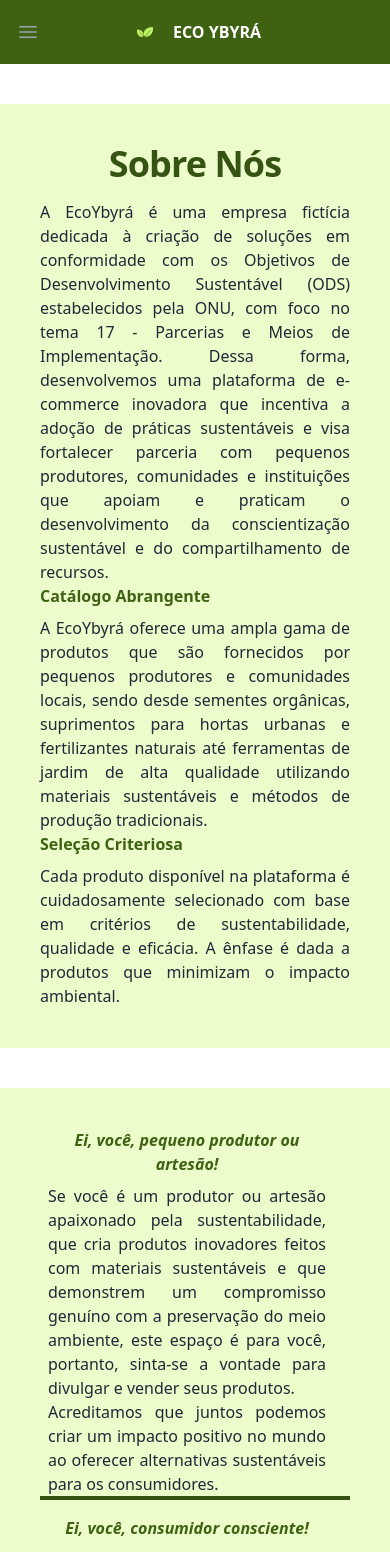
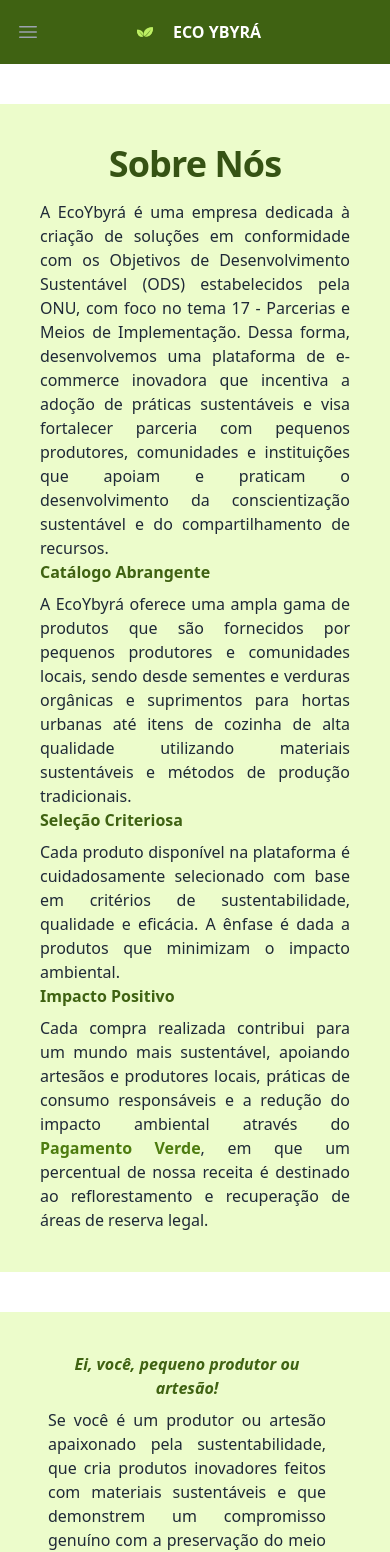
Before and after one commit to Projeto-EcoYbyra/Frontend, a React app: page /SobreNos in a window 390 px wide. Shown: the top 1552 px of the page. Built offline with nearby package versions, Linux system fonts and the light colour scheme; the HTML template or start-up script is replaced by a standard one.

Commit message:
atualizações carrinho e sobreNos

```diff
--- a/src/components/navBar/NavBar.tsx
+++ b/src/components/navBar/NavBar.tsx
@@ -179,18 +179,6 @@ function Navbar() {
                           </Menu.Item>
                           <Menu.Item>
                             {({ active }) => (
-                              <Link to='/cadastro' className='hover:underline'>
-                              <a
-                                href="#"
-                                className={classNames(active ? 'bg-gray-100' : '', 'block px-4 py-2 text-sm text-gray-700')}
-                              >
-                                Cadastrar
-                              </a>
-                            </Link>
-                            )}
-                          </Menu.Item>
-                          <Menu.Item>
-                            {({ active }) => (
                               <Link to='' onClick={logout} className='hover:underline'>
                                 <a
                                   href="#"
@@ -219,7 +207,7 @@ function Navbar() {
                       as="a"
                       href={item.href}
                       className={classNames(
-                        item.current ? 'bg-gray-900 text-white' : 'text-gray-300 hover:bg-gray-700 hover:text-white',
+                        item.current ? 'bg-gray-900 text-white' : 'text-gray-300 hover:bg-lime-100 hover:text-black',
                         'block rounded-md px-3 py-2 text-base font-medium'
                       )}
                       aria-current={item.current ? 'page' : undefined}
--- a/src/components/produto/cardProdutos/CardProdutos.tsx
+++ b/src/components/produto/cardProdutos/CardProdutos.tsx
@@ -37,6 +37,9 @@ function CardProdutos({ prod, isPerfil}: CardProdutoProps) {
                             maximumFractionDigits: 2,
                         }).format(prod.preco)}
                 </p>
+                {
+                  isAdmin === false ? (
+                    <>
                       <button className="items-center px-3 py-2 text-sm font-medium text-center text-white bg-[#3f6212] hover:text-black transition-all duration-300 ease-in-out rounded-lg hover:bg-[#bef264] focus:outline-none dark:bg-verde_claro2 dark:hover:bg-white dark:hover:text-black"
                         onClick={() => {
                         adicionarProduto(prod)
@@ -45,6 +48,10 @@ function CardProdutos({ prod, isPerfil}: CardProdutoProps) {
                         }}>
                         Adicionar 🛒
                       </button>
+                    </>
+                  ) : (<></>)
+                }
+
 
               </>
             ) : (
--- a/src/pages/sobreNos/SobreNos.tsx
+++ b/src/pages/sobreNos/SobreNos.tsx
@@ -7,7 +7,7 @@ function SobreNos() {
                 <div className="mx-auto max-w-screen-sm text-justify">
                     <h2 className="text-center mb-4 text-4xl tracking-tight font-extrabold text-lime-900 dark:text-white">Sobre Nós</h2>
                     <p className="font-normal text-gray-800 lg:mb-6 sm:text-xl dark:text-gray-400">
-                        A EcoYbyrá é uma empresa fictícia dedicada à criação de soluções em conformidade com os Objetivos de Desenvolvimento Sustentável (ODS) estabelecidos pela ONU,
+                        A EcoYbyrá é uma empresa dedicada à criação de soluções em conformidade com os Objetivos de Desenvolvimento Sustentável (ODS) estabelecidos pela ONU,
                         com foco no tema 17 - Parcerias e Meios de Implementação.
                         Dessa forma, desenvolvemos uma plataforma de e-commerce inovadora que incentiva a adoção de práticas
                         sustentáveis e visa fortalecer parceria com pequenos produtores, comunidades e instituições que apoiam e
@@ -16,13 +16,19 @@ function SobreNos() {
                     <p className="font-normal text-gray-800 lg:mb-6 sm:text-xl dark:text-gray-400">
                         <h3 className='font-bold  text-lime-800 mb-2'>Catálogo Abrangente</h3>
                         A EcoYbyrá oferece uma ampla gama de produtos que são fornecidos por pequenos produtores e comunidades locais,
-                        sendo desde sementes orgânicas, suprimentos para hortas urbanas e fertilizantes naturais até
-                        ferramentas de jardim de alta qualidade utilizando materiais sustentáveis e métodos de produção tradicionais.
+                        sendo desde sementes e verduras orgânicas e suprimentos para hortas urbanas até
+                        itens de cozinha de alta qualidade utilizando materiais sustentáveis e métodos de produção tradicionais.
                     </p>
-                    <p className="font-normal text-gray-800 sm:text-xl dark:text-gray-400">
+                    <p className="font-normal text-gray-800 lg:mb-6 sm:text-xl dark:text-gray-400">
                         <h3 className='font-bold  text-lime-800 mb-2'>Seleção Criteriosa</h3>
                         Cada produto disponível na plataforma é cuidadosamente selecionado com base em critérios de sustentabilidade, qualidade e eficácia.
                         A ênfase é dada a produtos que minimizam o impacto ambiental.
+                    </p>
+                    <p className="font-normal text-gray-800 sm:text-xl dark:text-gray-400">
+                        <h3 className='font-bold  text-lime-800 mb-2'>Impacto Positivo</h3>
+                        Cada compra realizada contribui para um mundo mais sustentável, apoiando artesãos e produtores locais, práticas de consumo responsáveis
+                        e a redução do impacto ambiental através do <a href='https://www.ibflorestas.org.br/programas-socioambientaiss/pagamento-verde16' target='_blank' className='font-bold text-lime-700 hover:underline'>Pagamento Verde</a>,
+                        em que um percentual de nossa receita é destinado ao reflorestamento e recuperação de áreas de reserva legal.
                     </p>
                 </div>
             </section>
@@ -66,7 +72,10 @@ function SobreNos() {
                     <div className="mx-auto max-w-screen-sm text-center mb-8 lg:mb-16">
 
                         <h2 className="mb-4 text-4xl tracking-tight font-extrabold text-lime-900 dark:text-white">Nosso Time</h2>
-                        <p className="font-normal text-lime-800 lg:mb-16 sm:text-xl dark:text-gray-400">Nosso time é composto por profissionais formados pela Generation Brasil. Somos desenvolvedores fullstack apaixonados pela mudança e acreditamos na transformação do mundo através da tecnologia.</p>
+                        <p className="font-normal text-gray-800 lg:mb-16 sm:text-xl dark:text-gray-400">
+                            Nosso time é composto por profissionais formados pela Generation Brasil. Somos desenvolvedores fullstack
+                            apaixonados pela mudança e acreditamos na transformação do mundo através da tecnologia.
+                        </p>
                     </div>
 
                     {/* Div Nosso time */}
```
Lines whose indentation alone changed are shown as unchanged.
